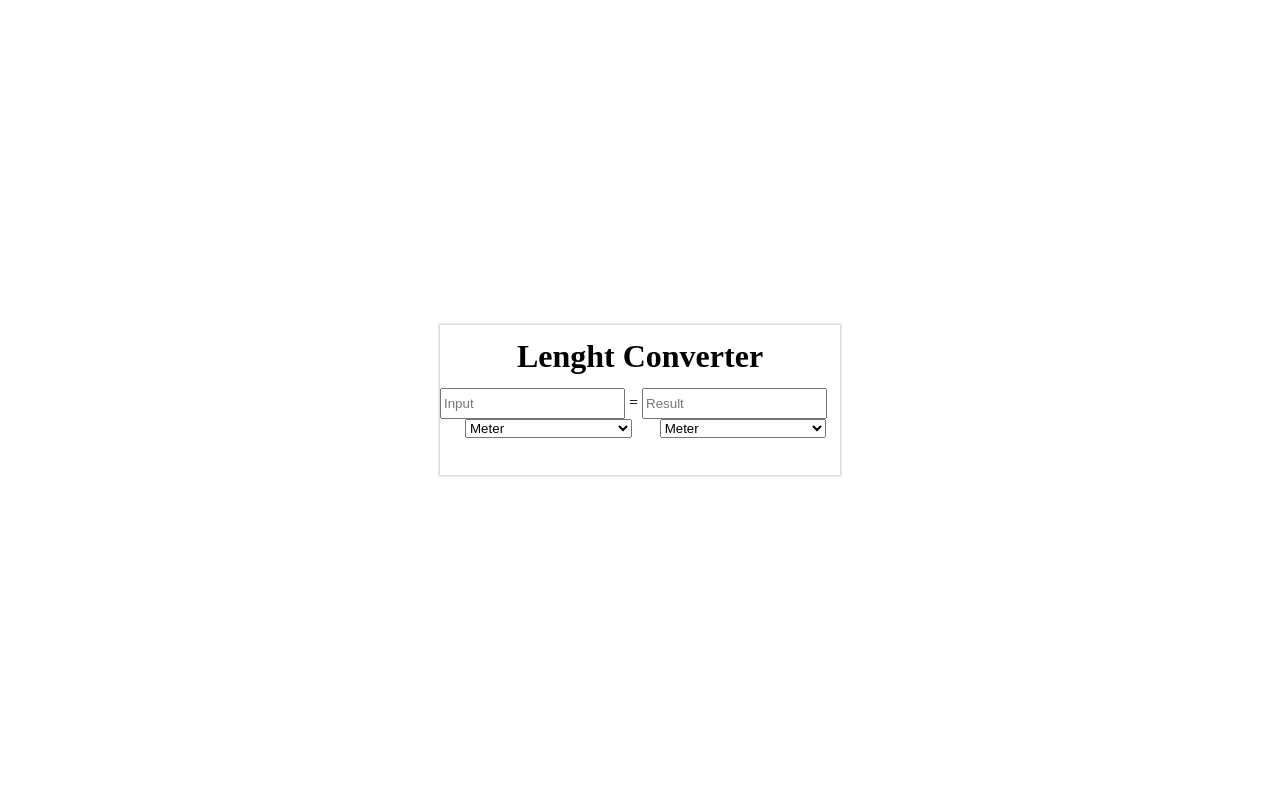
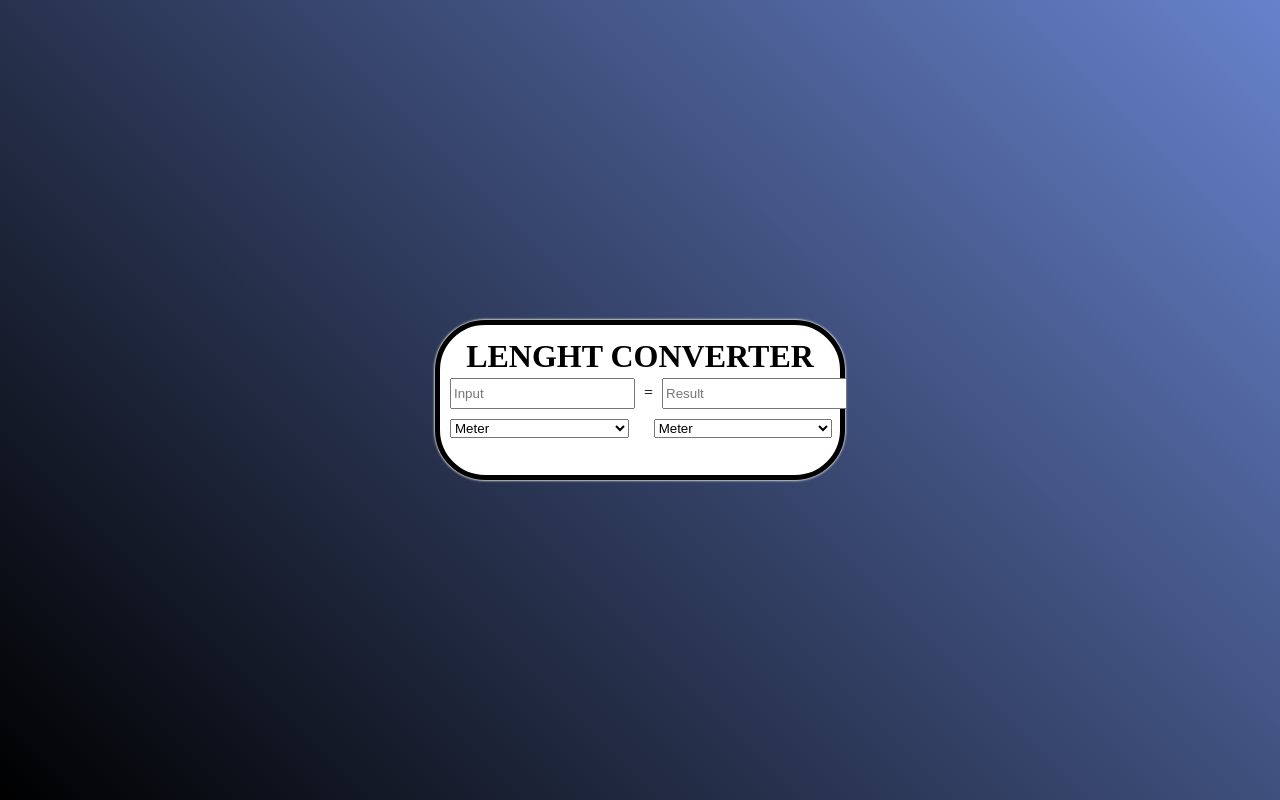
Before and after one commit to HerbertCarlos007/Conversor-de-medidas, a plain HTML site: page index.html in a window 1280 px wide. Drawn offline with Linux system fonts and the light colour scheme.

Commit message:
Alteração do CSS

```diff
--- a/index.html
+++ b/index.html
@@ -9,12 +9,13 @@
 
 </head>
 <body>
+ <div class="fundo">
   <div class="converter-body">
-      <h1 class="converter-title">Lenght Converter</h1>
+      <h1 class="converter-title">LENGHT CONVERTER</h1>
 
-      <input type="text" placeholder="Input" id="batata">
+      <input class="input" type="text" placeholder="Input" id="batata">
       <span>=</span>
-      <input type="text" placeholder="Result" id="result">
+      <input class="result" type="text" placeholder="Result" id="result">
 
       <select id="inputType">
           <option value="meter">Meter</option>
@@ -28,6 +29,7 @@
         <option value="centimeter">Centimeter</option>
     </select>
   </div>
+</div>
 
 
   <script src="script.js"></script>
--- a/script.js
+++ b/script.js
@@ -38,4 +38,8 @@ function myResult(){
     if(inputType === "kilometer" && resultType === "centimeter"){
         result.value = input.value * 100000  + ' cm'
     }
+
+    if(inputType === resultType){
+        alert("Não é possivel realizar a conversão com duas unidades de medidas iguais!")
+    }
 }
--- a/style.css
+++ b/style.css
@@ -1,9 +1,18 @@
 body{
     margin: 0px;
     padding: 0px;
+
+}
+
+.fundo{
+    background-image: linear-gradient(45deg,black,rgb(103, 130, 204));
+    height: 100vh;
+
 }
 
 .converter-body{
+    border: solid 5px black;
+    border-radius: 50px;
     width: 400px;
     height: 150px;
     position: absolute;
@@ -11,6 +20,8 @@ body{
     left: 50%;
     transform: translate(-50%, -50%);
     box-shadow: 0px 0px 2px 1px #cacaca;
+    background-color: rgb(255, 255, 255);
+
 
 }
 
@@ -19,21 +30,42 @@ body{
     margin: 13px 0px;
 }
 
-input{
+span{
+    position: relative;
+    left: 15px;
+    bottom: 10px;
+}
+
+.input{
     height: 25px;
+    position: relative;
+    left: 10px;
+    bottom: 10px;
+}
+
+.result{
+    height: 25px;
+    position: relative;
+    left: 20px;
+    bottom: 10px;
 }
 
 #input{
     margin-left: 25px;
 }
 
-#inputType, #resultType{
-    width: 166.66px;
-    margin-left: 25px;
+#inputType{
+    width: 178.66px;
+    position: relative;
+    left: 10px;
+
 }
 
 
 
 #resultType{
-    margin-left: 24px;
+    position: relative;
+    right: 25px;
+    width: 178.66px;
+    left: 31px;
 }
```
